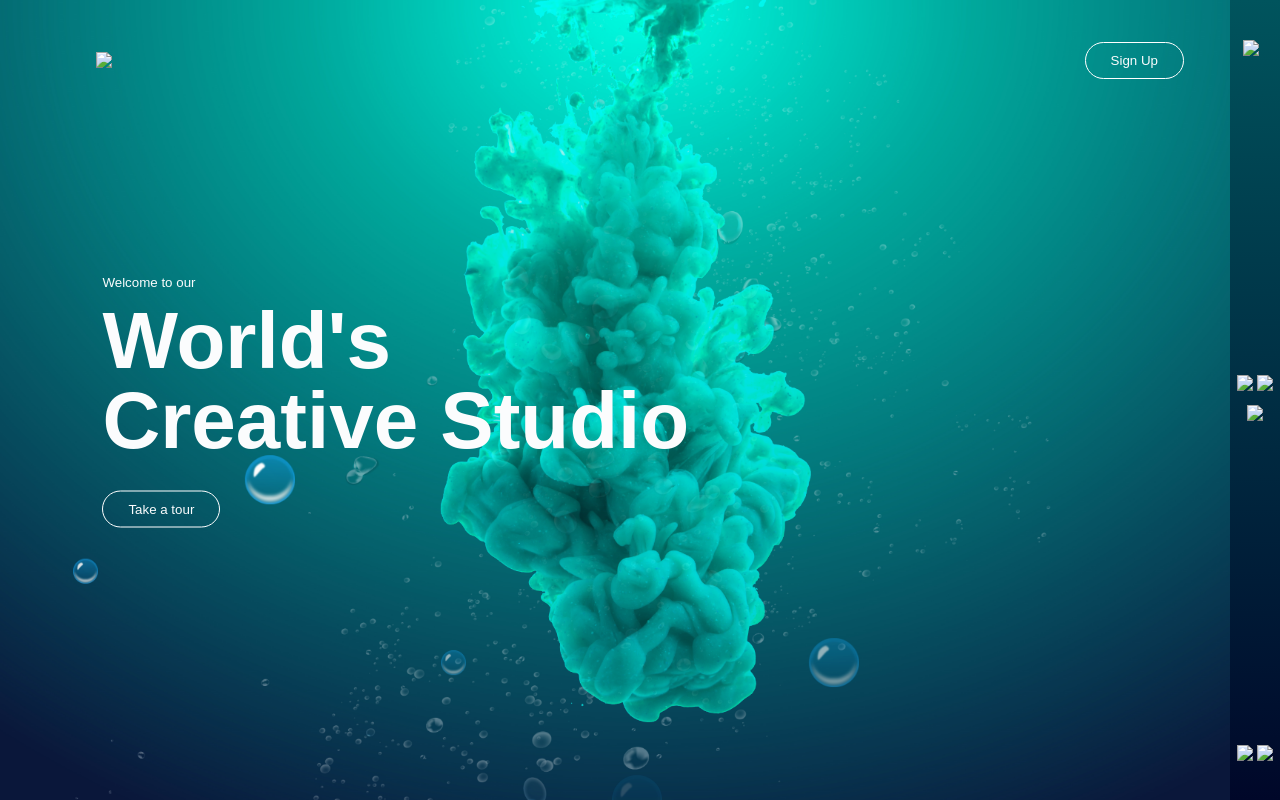
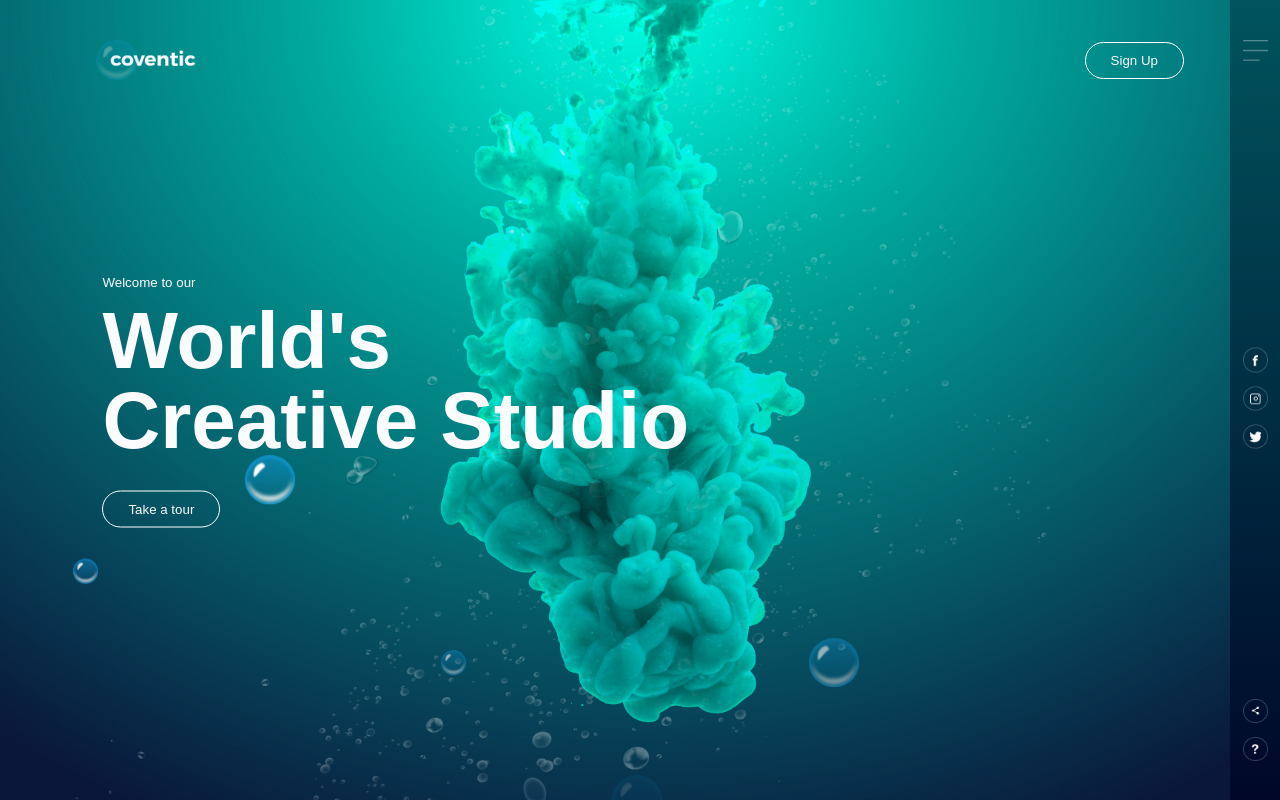
Before and after one commit to FallenStarrr/Bubble, a plain HTML site: page index.html in a window 1280 px wide. Drawn offline with Linux system fonts and the light colour scheme; files whose address does not match are found by name.

Commit message:
Update index.html

```diff
--- a/index.html
+++ b/index.html
@@ -9,7 +9,7 @@
 <body>
   <div class="hero">
     <div class="navbar">
-      <img src="images/logo.png" class="logo">
+      <img src="bubble/images/logo.png" class="logo">
       <button type="button">Sign Up</button>
     </div>
     <div class="content">
@@ -18,16 +18,16 @@
       <button>Take a tour</button>
     </div>
     <div class="sidebar">
-      <img src="images/menu.png" class="menu">
+      <img src="bubble/images/menu.png" class="menu">
       <div class="social-links">
-        <img src="images/fb.png">
-        <img src="images/ig.png">
-        <img src="images/tw.png">
+        <img src="bubble/images/fb.png">
+        <img src="bubble/images/ig.png">
+        <img src="bubble/images/tw.png">
       </div>
 
       <div class="useful-links">
-        <img src="images/share.png">
-        <img src="images/info.png">
+        <img src="bubble/images/share.png">
+        <img src="bubble/images/info.png">
 
       </div>
     </div>
```
